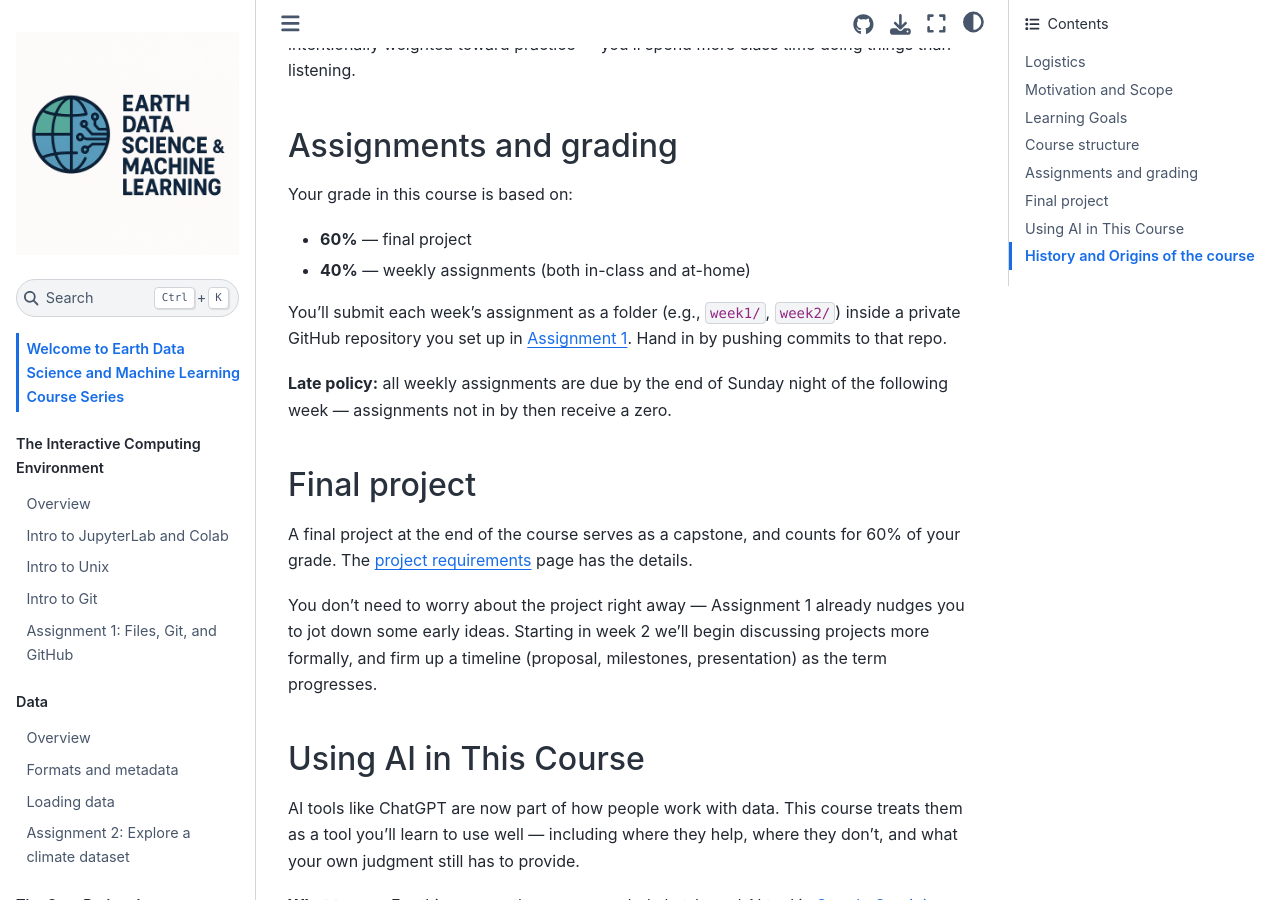
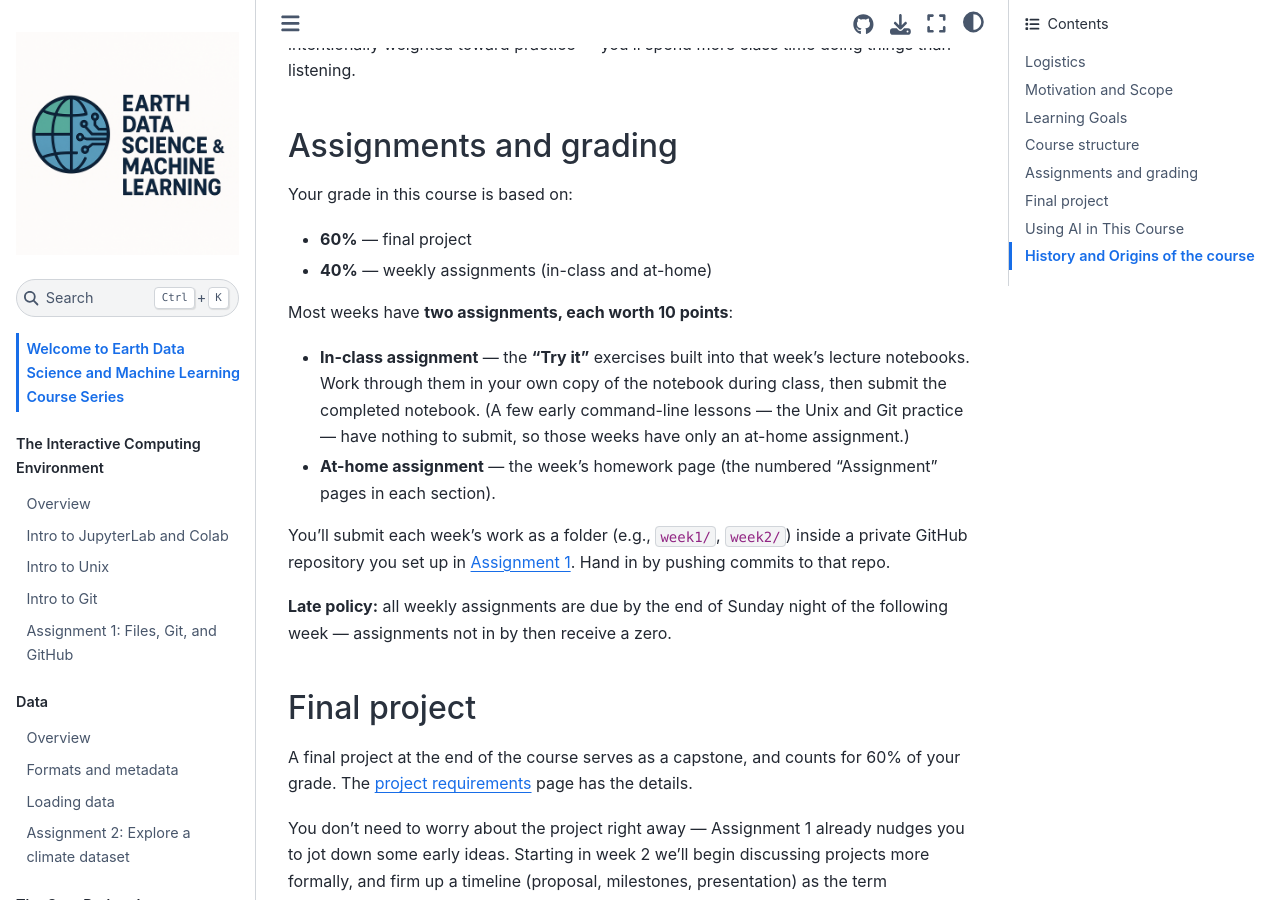
Before and after one commit to earth-DS-ML/summer_2026, a Jupyter Book: the page built from intro.md, in a window 1280 px wide and 900 px high, scrolled down 1926 px. Built offline with Jupyter Book 1.0.4 settings and Sphinx 7.4.7 and the Sphinx Book theme 1.1.4, drawn with Linux system fonts in a browser that asks for light colours; pages that are not in the unit, such as notebooks, are missing from menus.

Commit message:
Assignments: add 10-point labels and define per-module in-class assignments (through Pandas)
- intro.md: grading section now defines in-class vs at-home assignments,
  each worth 10 points
- At-home label on each homework page (assignment1, 2, 3, 4a, 4b, 5a, 5b)
- Per-module in-class assignment = complete the notebook "Try it" exercises
  and submit: note on each overview (Core Python, Sci Python, Pandas) plus a
  reminder at the top of each relevant lecture notebook
- Unix/Git and Data modules have no in-class assignment (nothing notebook-
  submittable); Xarray and beyond left for a later pass

Co-Authored-By: Claude Opus 4.8 (1M context) <noreply@anthropic.com>

```diff
--- a/intro.md
+++ b/intro.md
@@ -51,9 +51,14 @@ Each week, students complete some lecture material and one homework assignment.
 Your grade in this course is based on:
 
 - **60%** — final project
-- **40%** — weekly assignments (both in-class and at-home)
+- **40%** — weekly assignments (in-class and at-home)
 
-You'll submit each week's assignment as a folder (e.g., `week1/`, `week2/`) inside a private GitHub repository you set up in [Assignment 1](./lectures_DS/computing_env/assignment1.md). Hand in by pushing commits to that repo.
+Most weeks have **two assignments, each worth 10 points**:
+
+- **In-class assignment** — the **"Try it"** exercises built into that week's lecture notebooks. Work through them in your own copy of the notebook during class, then submit the completed notebook. (A few early command-line lessons — the Unix and Git practice — have nothing to submit, so those weeks have only an at-home assignment.)
+- **At-home assignment** — the week's homework page (the numbered "Assignment" pages in each section).
+
+You'll submit each week's work as a folder (e.g., `week1/`, `week2/`) inside a private GitHub repository you set up in [Assignment 1](./lectures_DS/computing_env/assignment1.md). Hand in by pushing commits to that repo.
 
 **Late policy:** all weekly assignments are due by the end of Sunday night of the following week — assignments not in by then receive a zero.
 
```
Also changed, not shown: lectures_DS/computing_env/assignment1.md (+2 -0 lines), lectures_DS/core_python/overview.md (+5 -0 lines), lectures_DS/data/assignment2.md (+2 -0 lines), lectures_DS/pandas/overview.md (+5 -0 lines), lectures_DS/sci_python/overview.md (+5 -0 lines), 12 other files.
